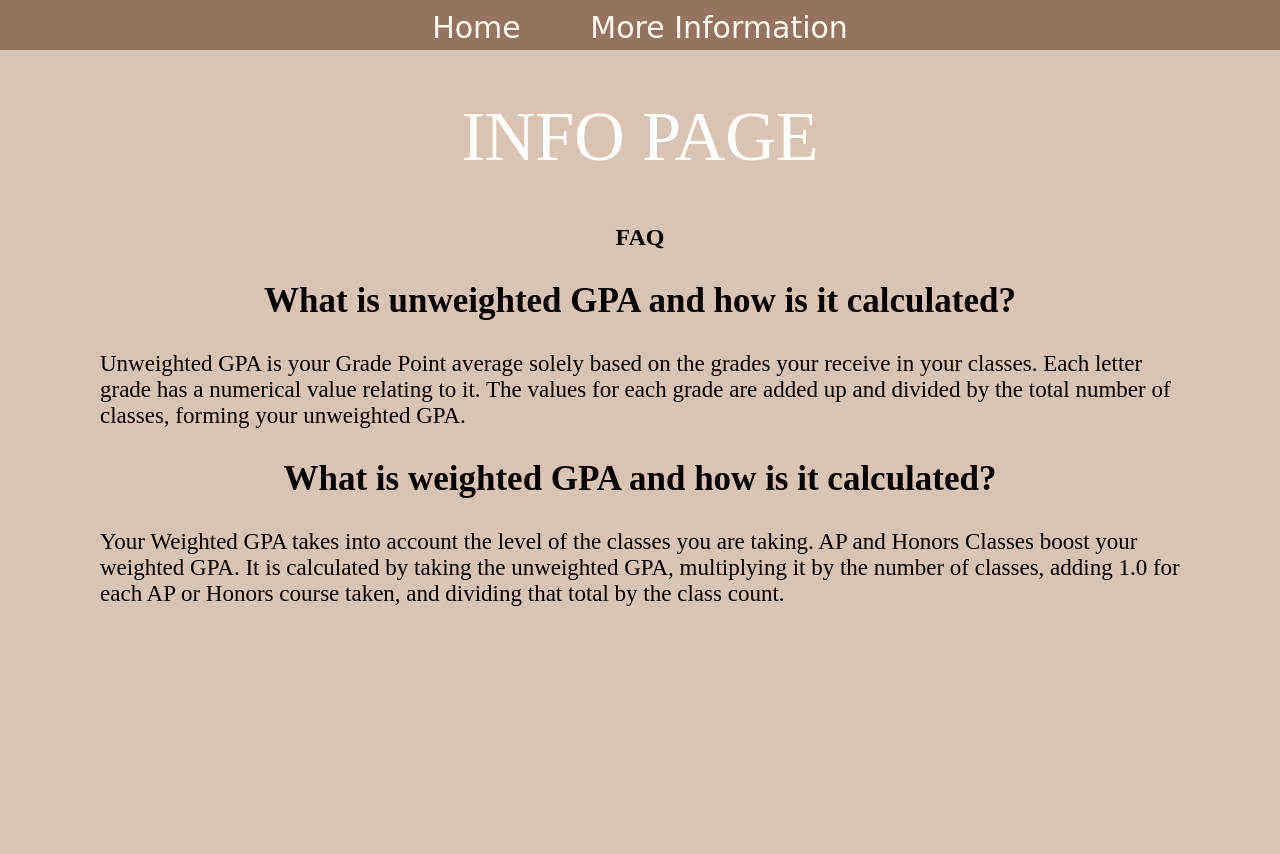
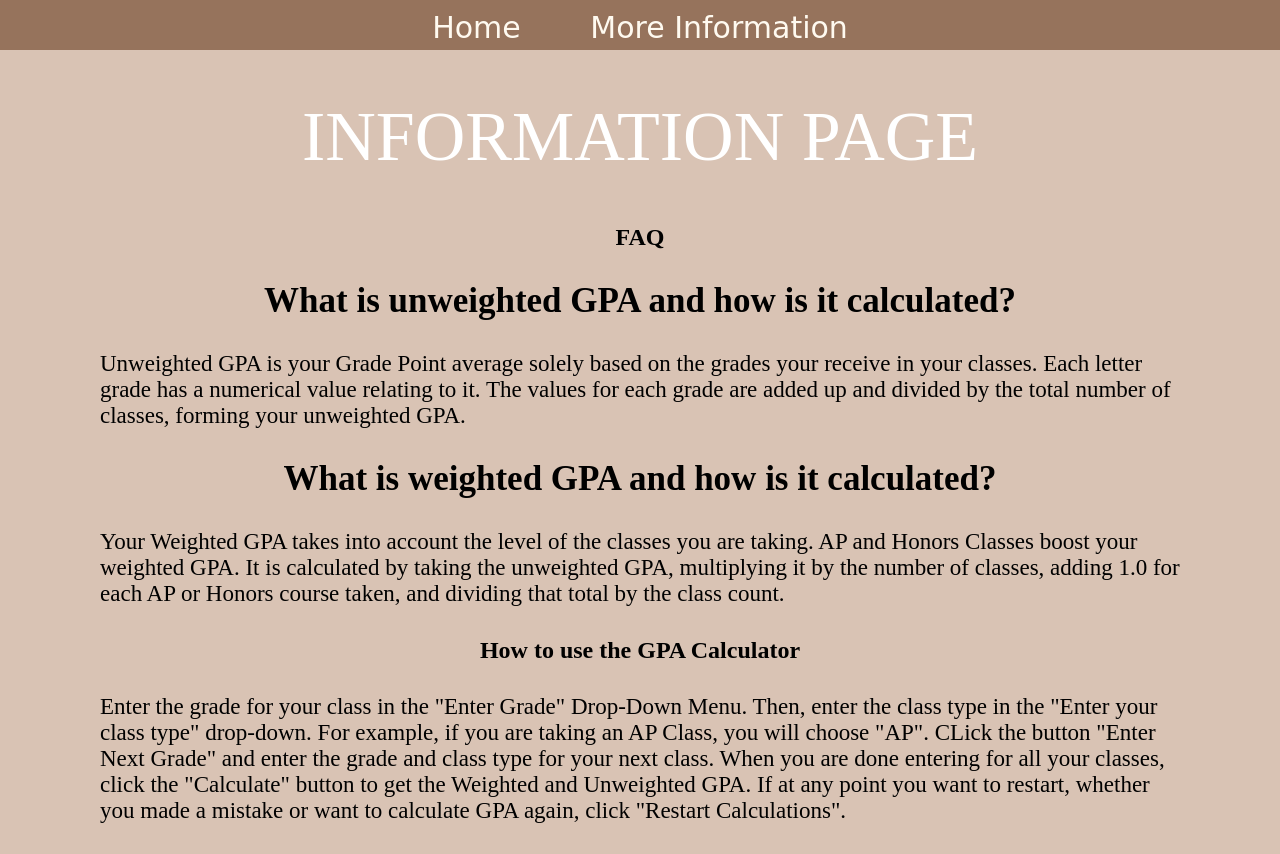
Before and after one commit to Ar2095/FBLA-GPA-Project, a plain HTML site: page Infopg.html in a window 1280 px wide. Before the commit the page ends 800 px from the top, so only its background shows below. Drawn offline with Linux system fonts and the light colour scheme.

Commit message:
Update Infopg.html

```diff
--- a/Infopg.html
+++ b/Infopg.html
@@ -22,7 +22,7 @@
       </ul>
     </nav>
   </header>
-  <h1 id = "heading"> INFO PAGE</h1>
+  <h1 id = "heading"> INFORMATION PAGE</h1>
 <h2>FAQ</h2>
 
 <h3 class = "subheading">What is unweighted GPA and how is it calculated?</h3>
@@ -31,11 +31,11 @@
   <h3 class = "subheading">What is weighted GPA and how is it calculated?</h3>
   <p class = "text2">Your Weighted GPA takes into account the level of the classes you are taking. AP and Honors Classes boost your weighted GPA. It is calculated by taking the unweighted GPA, multiplying it by the number of classes, adding 1.0 for each AP or Honors course taken, and dividing that total by the class count.</p>
 
-<div class = "text">
+  <h2>How to use the GPA Calculator</h2>
+  <p class = "text2">Enter the grade for your class in the "Enter Grade" Drop-Down Menu. Then, enter the class type in the "Enter your class type" drop-down. For example, if you are taking an AP Class, you will choose "AP". CLick the button "Enter Next Grade" and enter the grade and class type for your next class. When you are done entering for all your classes, click the "Calculate" button to get the Weighted and Unweighted GPA. If at any point you want to restart, whether you made a mistake or want to calculate GPA again, click "Restart Calculations".</p>
 
 
-</div>
-  <script src = "script.js"></script>
+  <script src = "script.js">What is the difference between a 4.0 and a 4.00?</script>
 </body>
 
 </html>
```
